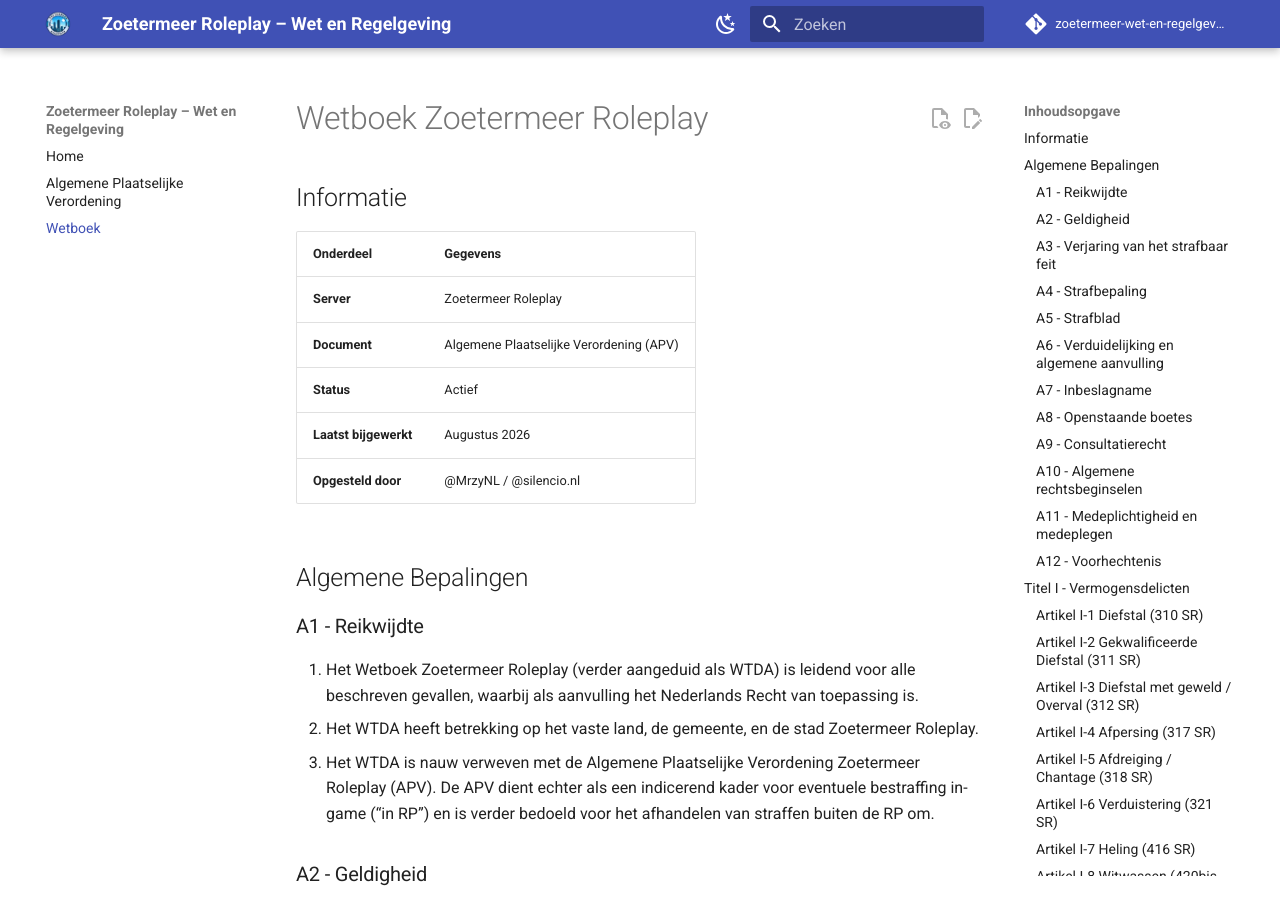
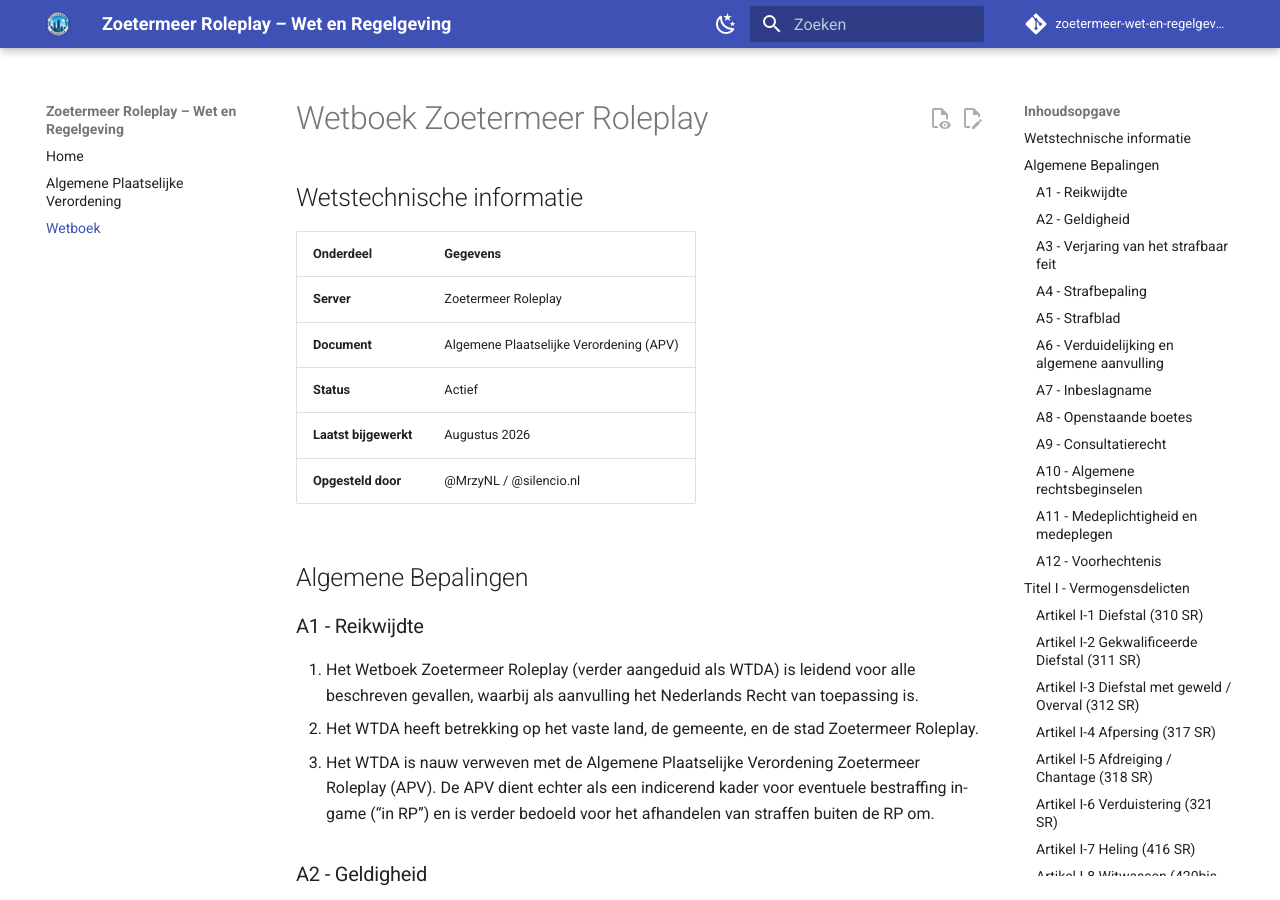
Before and after one commit to mrzynl-dev/zoetermeer-wet-en-regelgeving, an MkDocs documentation site: the page built from docs/wetboek.md, in a window 1280 px wide and 900 px high. Built offline with MkDocs 1.6.1 and Material for MkDocs 9.7.7, drawn with Linux system fonts in a browser that asks for light colours; comment, search, counter and statistics services are not loaded.

Commit message:
Update wetboek.md

```diff
--- a/docs/wetboek.md
+++ b/docs/wetboek.md
@@ -1,6 +1,6 @@
 # Wetboek Zoetermeer Roleplay
 
-## Informatie
+## Wetstechnische informatie
 
 | Onderdeel            | Gegevens                          |
 |----------------------|-----------------------------------|
```
